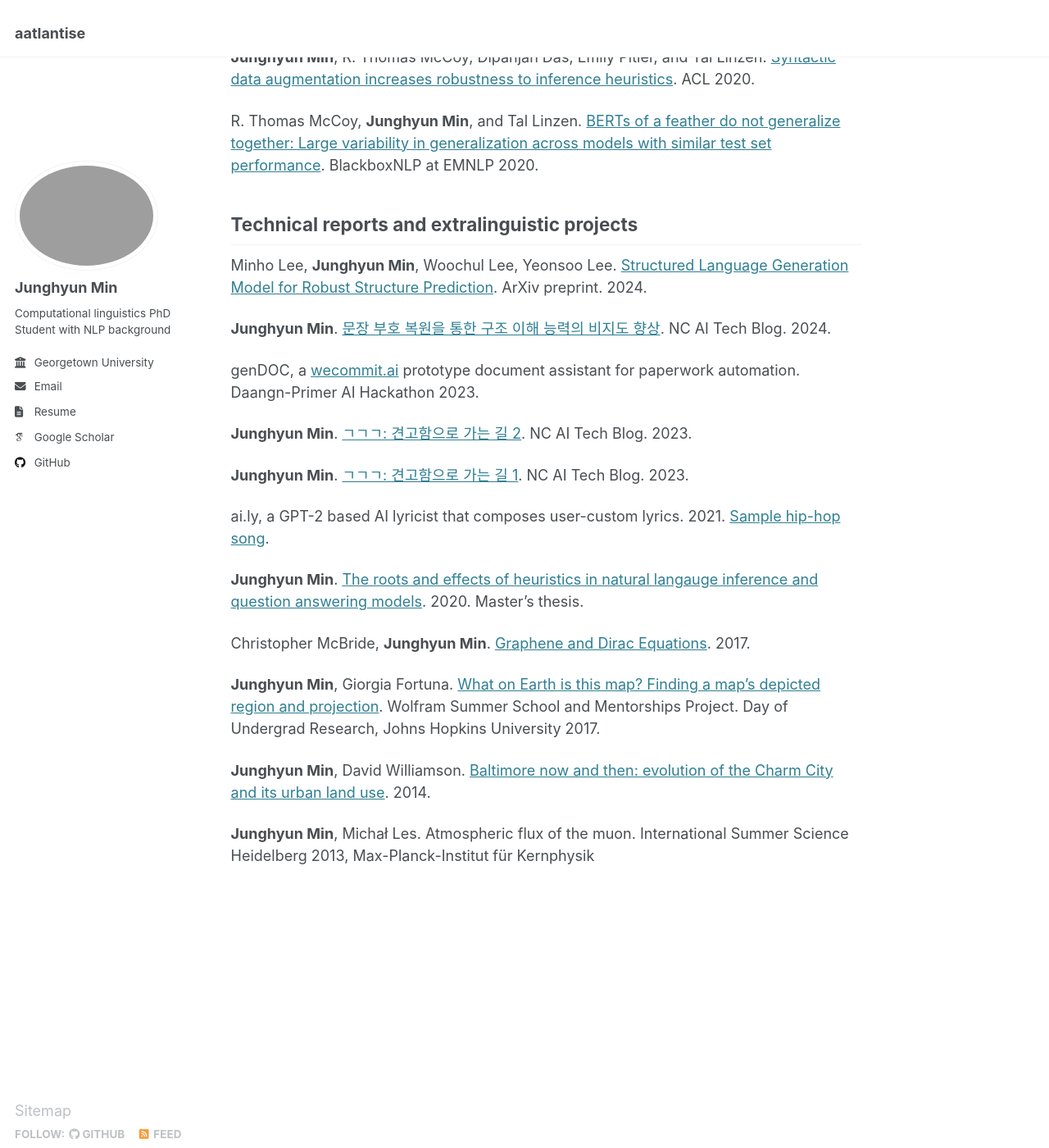
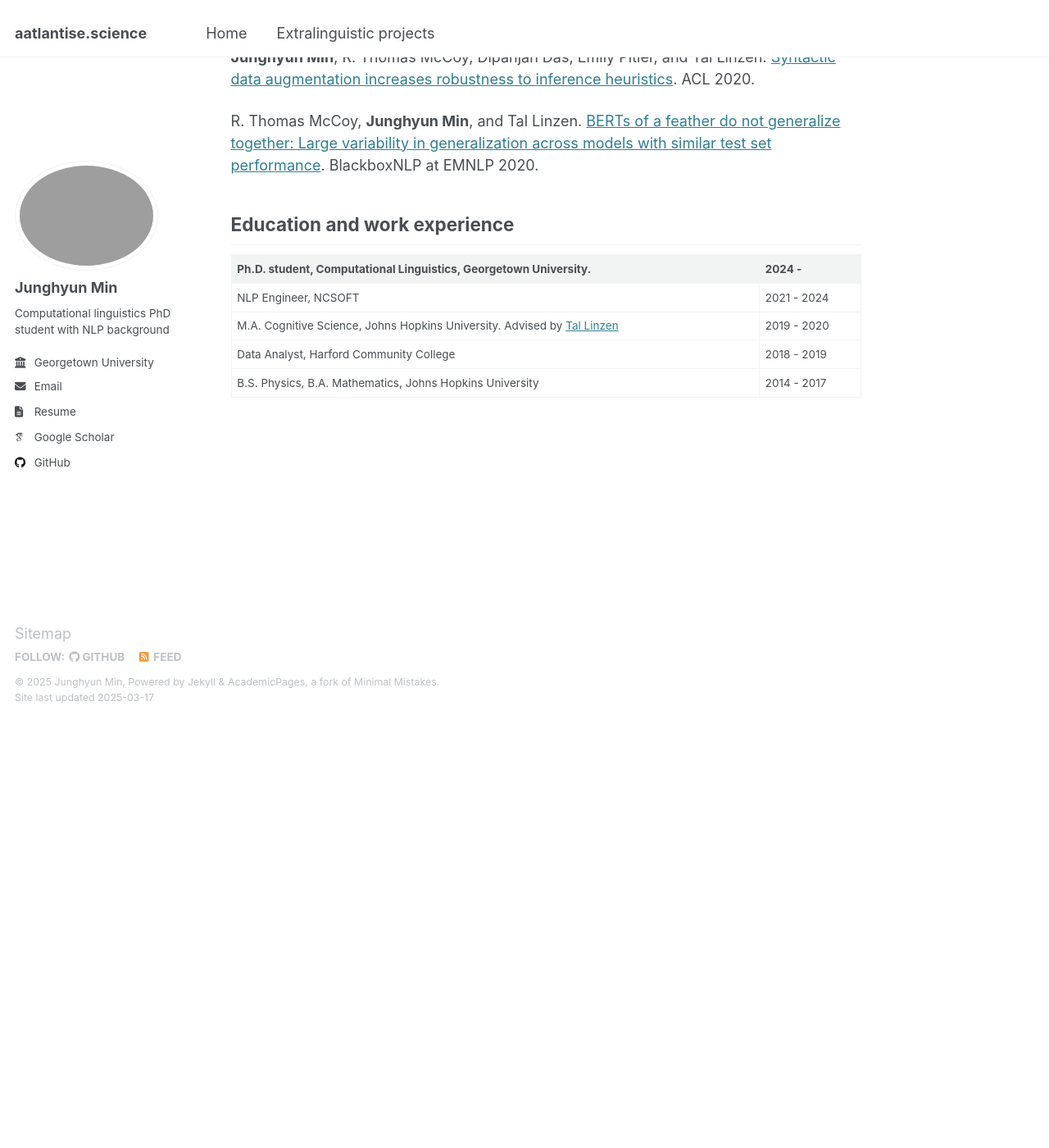
Before and after one commit to Aatlantise/aatlantise.github.io, a Jekyll site: the page built from _pages/about.md, in a window 1280 px wide and 1400 px high, scrolled down 523 px. Shown: the whole window at 82% size. Built offline with Jekyll 4.4.1, drawn with Linux system fonts in a browser that asks for light colours; some web fonts are replaced; after the commit the page ends 1401 px from its top, so only the background shows below that; some of the changed text lies outside the part shown.

Commit message:
Add extralinguistics, experience

```diff
--- a/_config.yml
+++ b/_config.yml
@@ -9,9 +9,9 @@
 # Basic Site Settings
 locale                   : "en-US"
 site_theme               : "default"
-title                    : "aatlantise"
+title                    : "aatlantise.science"
 title_separator          : "-"
-name                     : &name "Your Name"
+name                     : &name "Junghyun Min"
 description              : &description "personal description"
 url                      : "https://aatlantise.science/" # the base hostname & protocol for your site e.g. "https://[your GitHub username].github.io"
 baseurl                  : "" # the subpath of your site, e.g. "/blog"
@@ -24,7 +24,7 @@
   # Biographic information
   avatar           : "Headshot.jpeg"
   name             : "Junghyun Min"
-  bio              : "Computational linguistics PhD Student with NLP background"
+  bio              : "Computational linguistics PhD student with NLP background"
   employer         : "Georgetown University"
   email            : "jm3743@georgetown.edu"
   resume           : "/files/Junghyun Min Resume.pdf"
--- a/_data/navigation.yml
+++ b/_data/navigation.yml
@@ -5,6 +5,11 @@
 # prevent it from being included in the site.
 
 main:
+  - title: "Home"
+    url: /
+
+  - title: "Extralinguistic projects"
+    url: /extraling/
 #  - title: "Publications"
 #    url: /publications/
 #
--- a/_pages/about.md
+++ b/_pages/about.md
@@ -31,38 +31,11 @@
 [BERTs of a feather do not generalize together: Large variability in generalization across models with similar test set performance](https://aclanthology.org/2020.blackboxnlp-1.21/).
 BlackboxNLP at EMNLP 2020.
 
+## Education and work experience
 
-## Technical reports and extralinguistic projects
-
-Minho Lee, **Junghyun Min**, Woochul Lee, Yeonsoo Lee.
-[Structured Language Generation Model for Robust Structure Prediction](https://arxiv.org/abs/2402.08971). ArXiv preprint. 2024.
-
-**Junghyun Min**.
-[문장 부호 복원을 통한 구조 이해 능력의 비지도 향상](https://ncsoft.github.io/ncresearch/195e5588d76145a5becc6052cdbf9cfa5092dcbe). NC AI Tech Blog. 2024.
-
-genDOC, a [wecommit.ai](https://www.wecommit.ai) prototype document assistant for paperwork automation. Daangn-Primer AI Hackathon 2023.
-
-**Junghyun Min**.
-[ㄱㄱㄱ: 견고함으로 가는 길 2](https://ncsoft.github.io/ncresearch/64da1f4997161eff97aa5d3ce09e9ad83d751a79). NC AI Tech Blog. 2023.
-
-**Junghyun Min**.
-[ㄱㄱㄱ: 견고함으로 가는 길 1](https://ncsoft.github.io/ncresearch/abb25deb34567f41e96fe4b9250719cb0f1399fe). NC AI Tech Blog. 2023.
-
-ai.ly, a GPT-2 based AI lyricist that composes user-custom lyrics. 2021. [Sample hip-hop song](https://www.youtube.com/watch?v=0hBXUNCaauI).
-
-**Junghyun Min**.
-[The roots and effects of heuristics in natural langauge inference and question answering models](../files/Junghyun-Min-Masters-Thesis.pdf). 2020. Master's thesis.
-
-Christopher McBride, **Junghyun Min**.
-[Graphene and Dirac Equations](../files/McBride-Min-Graphene_and_Dirac_Equations.pdf). 2017.
-
-**Junghyun Min**, Giorgia Fortuna.
-[What on Earth is this map? Finding a map's depicted region and projection](https://community.wolfram.com/groups/-/m/t/1157472).
-Wolfram Summer School and Mentorships Project. Day of Undergrad Research, Johns Hopkins University 2017.
-
-**Junghyun Min**, David Williamson.
-[Baltimore now and then: evolution of the Charm City and its urban land use](../files/Baltimore-Now-and-Then.pdf). 2014.
-
-**Junghyun Min**, Michał Les.
-Atmospheric flux of the muon.
-International Summer Science Heidelberg 2013, Max-Planck-Institut für Kernphysik
+| Ph.D. student, Computational Linguistics, Georgetown University.                                 | 2024 -      |
+|--------------------------------------------------------------------------------------------------|-------------|
+| NLP Engineer, NCSOFT                                                                             | 2021 - 2024 |
+| M.A. Cognitive Science, Johns Hopkins University. Advised by [Tal Linzen](https://tallinzen.net) | 2019 - 2020 |
+| Data Analyst, Harford Community College                                                          | 2018 - 2019 |
+| B.S. Physics, B.A. Mathematics, Johns Hopkins University                                         | 2014 - 2017 |
```
Also changed, not shown: _pages/extraling.md (added, +50 -0 lines).
